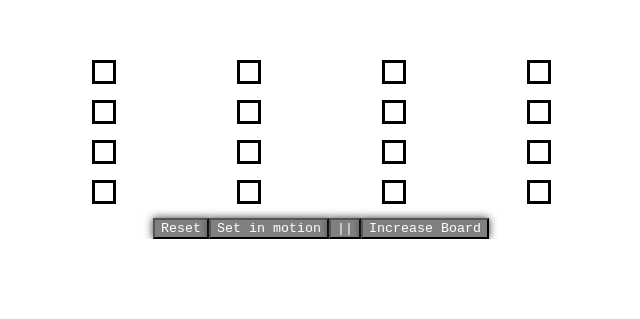
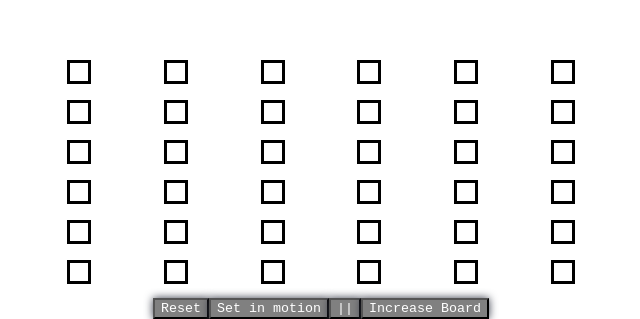
Before and after one commit to reclursive/game-of-life, a React (Create React App) app: page / in a window 1280 px wide. Shown: the part 1372-1691 px from the top of the page, without its empty margins (319-959 px from the left). Before the commit the page ends 1611 px from the top, so only its background shows below. Built offline with nearby package versions, Linux system fonts and the light colour scheme.

Commit message:
changed scroll from auto to smooth, added extra columns/rows for baseline. Baseline grid is now 6X6

```diff
--- a/src/Components/Board/boardStyles.css
+++ b/src/Components/Board/boardStyles.css
@@ -4,7 +4,7 @@
 }
 .firstBoard {
   display: grid;
-  grid-template-columns: repeat(4, 1fr);
+  grid-template-columns: repeat(6, 1fr);
   /* grid-template-rows: repeat(4, 1fr); */
   grid-gap: 0px;
   margin-right: 350px;
--- a/src/Components/Board/firstgen.jsx
+++ b/src/Components/Board/firstgen.jsx
@@ -6,25 +6,49 @@
     return (
 <div class="container1">
     <div class="container2" className="firstBoard" >
-        <div class="row row-cols-4 wbrow">
+        <div class="row row-cols-6 wbrow">
+            <div class="col wbbcol"><img src={wb} className="wbb" alt="alive" /></div>
+            <div class="col wbbcol"><img src={wb} className="wbb" alt="alive" /></div>
             <div class="col wbbcol"><img src={wb} className="wbb" alt="alive" /></div>
             <div class="col wbbcol"><img src={wb} className="wbb" alt="alive" /></div>
             <div class="col wbbcol"><img src={wb} className="wbb" alt="alive" /></div>
             <div class="col wbbcol"><img src={wb} className="wbb" alt="alive" /></div>
             </div>
-        <div class="row row-cols-4 wbrow">
+        <div class="row row-cols-6 wbrow">
+            <div class="col wbbcol"><img src={wb} className="wbb" alt="alive" /></div>
+            <div class="col wbbcol"><img src={wb} className="wbb" alt="alive" /></div>
             <div class="col wbbcol"><img src={wb} className="wbb" alt="alive" /></div>
             <div class="col wbbcol"><img src={wb} className="wbb" alt="alive" /></div>
             <div class="col wbbcol"><img src={wb} className="wbb" alt="alive" /></div>
             <div class="col wbbcol"><img src={wb} className="wbb" alt="alive" /></div>
             </div>
-        <div class="row row-cols-4 wbrow">
+            <div class="row row-cols-6 wbrow">
+            <div class="col wbbcol"><img src={wb} className="wbb" alt="alive" /></div>
+            <div class="col wbbcol"><img src={wb} className="wbb" alt="alive" /></div>
             <div class="col wbbcol"><img src={wb} className="wbb" alt="alive" /></div>
             <div class="col wbbcol"><img src={wb} className="wbb" alt="alive" /></div>
             <div class="col wbbcol"><img src={wb} className="wbb" alt="alive" /></div>
             <div class="col wbbcol"><img src={wb} className="wbb" alt="alive" /></div>
             </div>
-        <div class="row row-cols-4 wbrow">
+        <div class="row row-cols-6 wbrow">
+            <div class="col wbbcol"><img src={wb} className="wbb" alt="alive" /></div>
+            <div class="col wbbcol"><img src={wb} className="wbb" alt="alive" /></div>
+            <div class="col wbbcol"><img src={wb} className="wbb" alt="alive" /></div>
+            <div class="col wbbcol"><img src={wb} className="wbb" alt="alive" /></div>
+            <div class="col wbbcol"><img src={wb} className="wbb" alt="alive" /></div>
+            <div class="col wbbcol"><img src={wb} className="wbb" alt="alive" /></div>
+            </div>
+        <div class="row row-cols-6 wbrow">
+            <div class="col wbbcol"><img src={wb} className="wbb" alt="alive" /></div>
+            <div class="col wbbcol"><img src={wb} className="wbb" alt="alive" /></div>
+            <div class="col wbbcol"><img src={wb} className="wbb" alt="alive" /></div>
+            <div class="col wbbcol"><img src={wb} className="wbb" alt="alive" /></div>
+            <div class="col wbbcol"><img src={wb} className="wbb" alt="alive" /></div>
+            <div class="col wbbcol"><img src={wb} className="wbb" alt="alive" /></div>
+            </div>
+        <div class="row row-cols-6 wbrow">
+            <div class="col wbbcol"><img src={wb} className="wbb" alt="alive" /></div>
+            <div class="col wbbcol"><img src={wb} className="wbb" alt="alive" /></div>
             <div class="col wbbcol"><img src={wb} className="wbb" alt="alive" /></div>
             <div class="col wbbcol"><img src={wb} className="wbb" alt="alive" /></div>
             <div class="col wbbcol"><img src={wb} className="wbb" alt="alive" /></div>
--- a/src/Components/Buttons/scrollButton.js
+++ b/src/Components/Buttons/scrollButton.js
@@ -20,9 +20,8 @@
     const scrollToBottom = () => {
         window.scrollTo({
             top: document.documentElement.scrollHeight,
-            behavior: 'auto'
-            /* you can also use 'auto' behaviour
-               in place of 'smooth' */
+            behavior: 'smooth'
+
         });
     };
 
```
